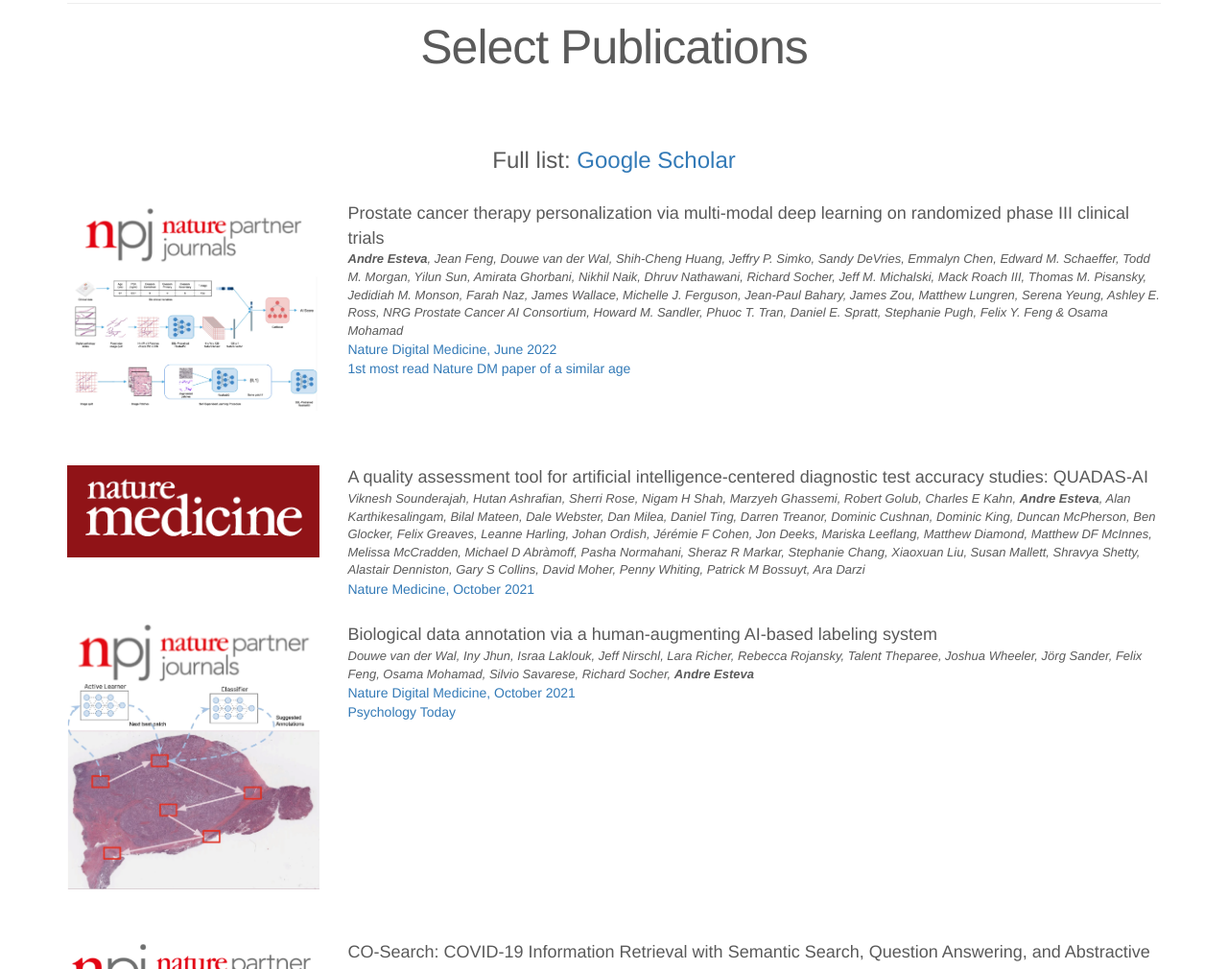
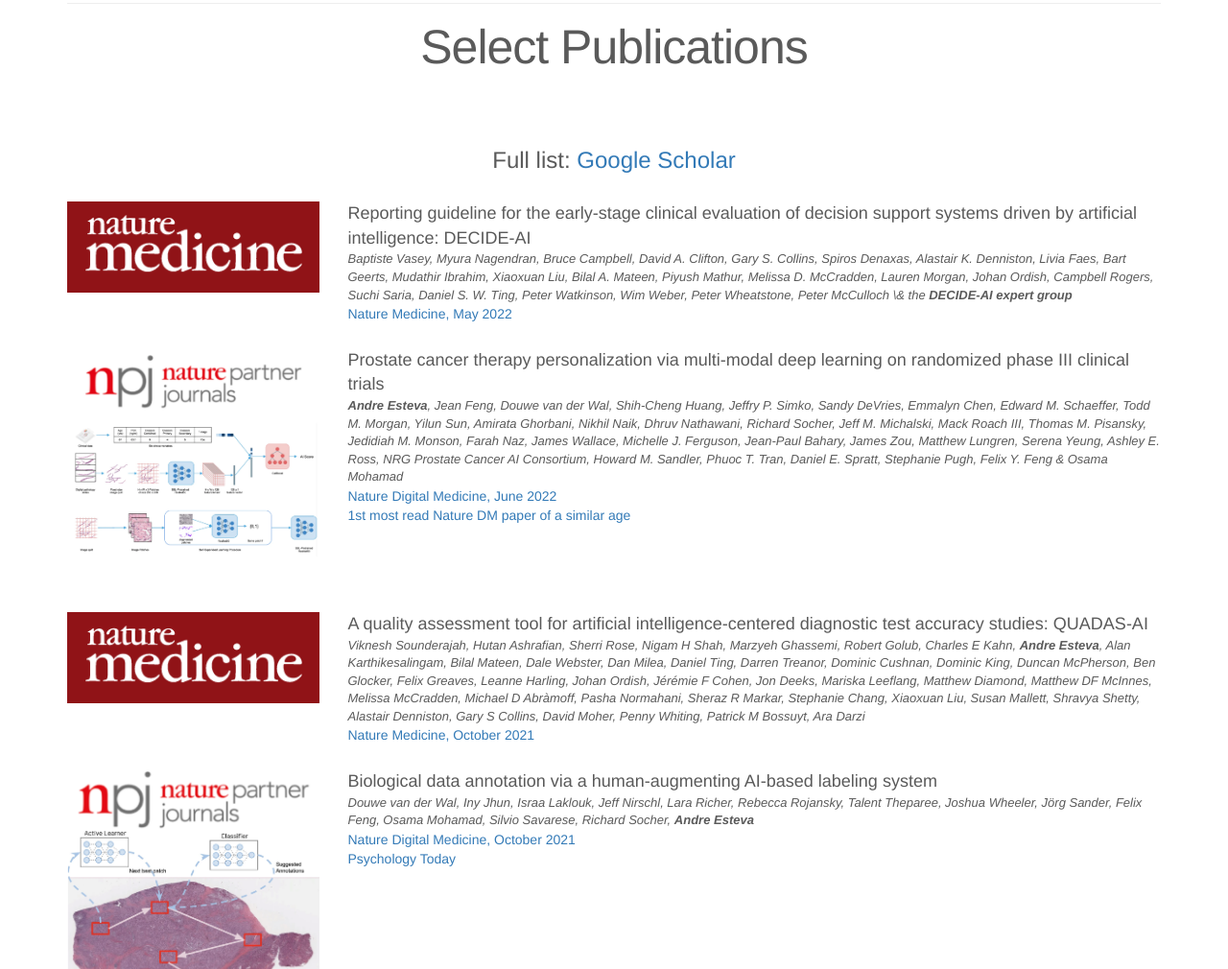
Before and after one commit to andreesteva/andreesteva.github.io, a plain HTML site: page index.html in a window 1280 px wide. Shown: the part 1494-2504 px from the top of the page at 96% size. Drawn offline with nearby package versions, Linux system fonts and the light colour scheme; files whose address does not match are found by name.

Commit message:
adding DECIDE-AI

```diff
--- a/index.html
+++ b/index.html
@@ -355,6 +355,27 @@
       <div class="row featurette">
         <div class="col-xs-3">
           <div class="paper-image">
+            <img src="assets/nature_med_logo.png" width="100%"></img>
+          </div>
+        </div>
+        <div class="col-xs-9">
+          <div class="paper-title">
+              Reporting guideline for the early-stage clinical evaluation of decision support systems driven by artificial intelligence: DECIDE-AI
+              </div>
+          <div class="paper-authors">
+              Baptiste Vasey, Myura Nagendran, Bruce Campbell, David A. Clifton, Gary S. Collins, Spiros Denaxas, Alastair K. Denniston, Livia Faes, Bart Geerts, Mudathir Ibrahim, Xiaoxuan Liu, Bilal A. Mateen, Piyush Mathur, Melissa D. McCradden, Lauren Morgan, Johan Ordish, Campbell Rogers, Suchi Saria, Daniel S. W. Ting, Peter Watkinson, Wim Weber, Peter Wheatstone, Peter McCulloch \& the <strong>DECIDE-AI expert group</strong>
+              </div>
+          <div class="paper-venue">
+            <a href="https://www.nature.com/articles/s41591-022-01772-9" target="_blank">
+              Nature Medicine, May 2022
+            </a>
+          </div>
+        </div>
+      </div>
+
+      <div class="row featurette">
+        <div class="col-xs-3">
+          <div class="paper-image">
             <img src="assets/nature_dm_prostate.png" width="100%"></img>
           </div>
         </div>
```
